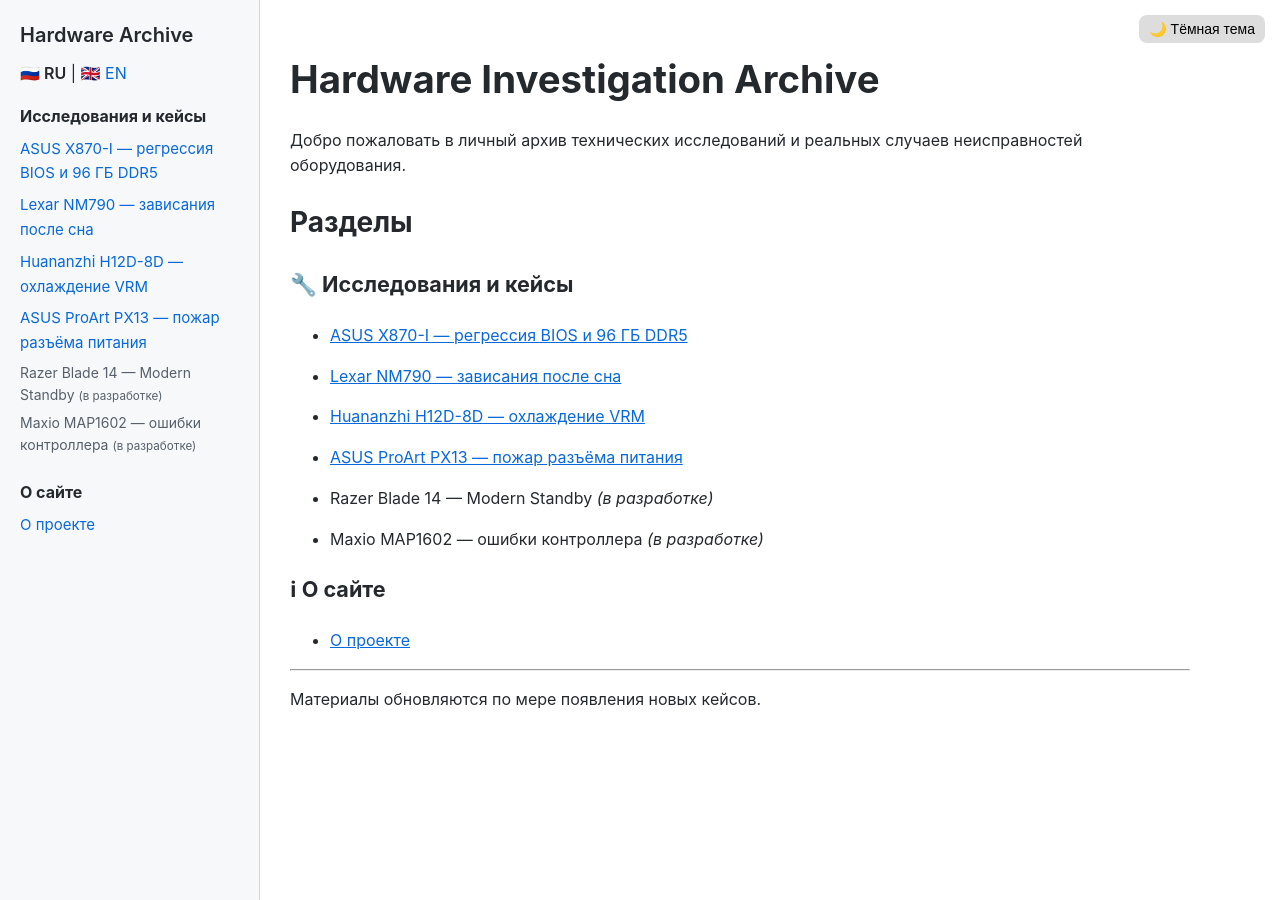
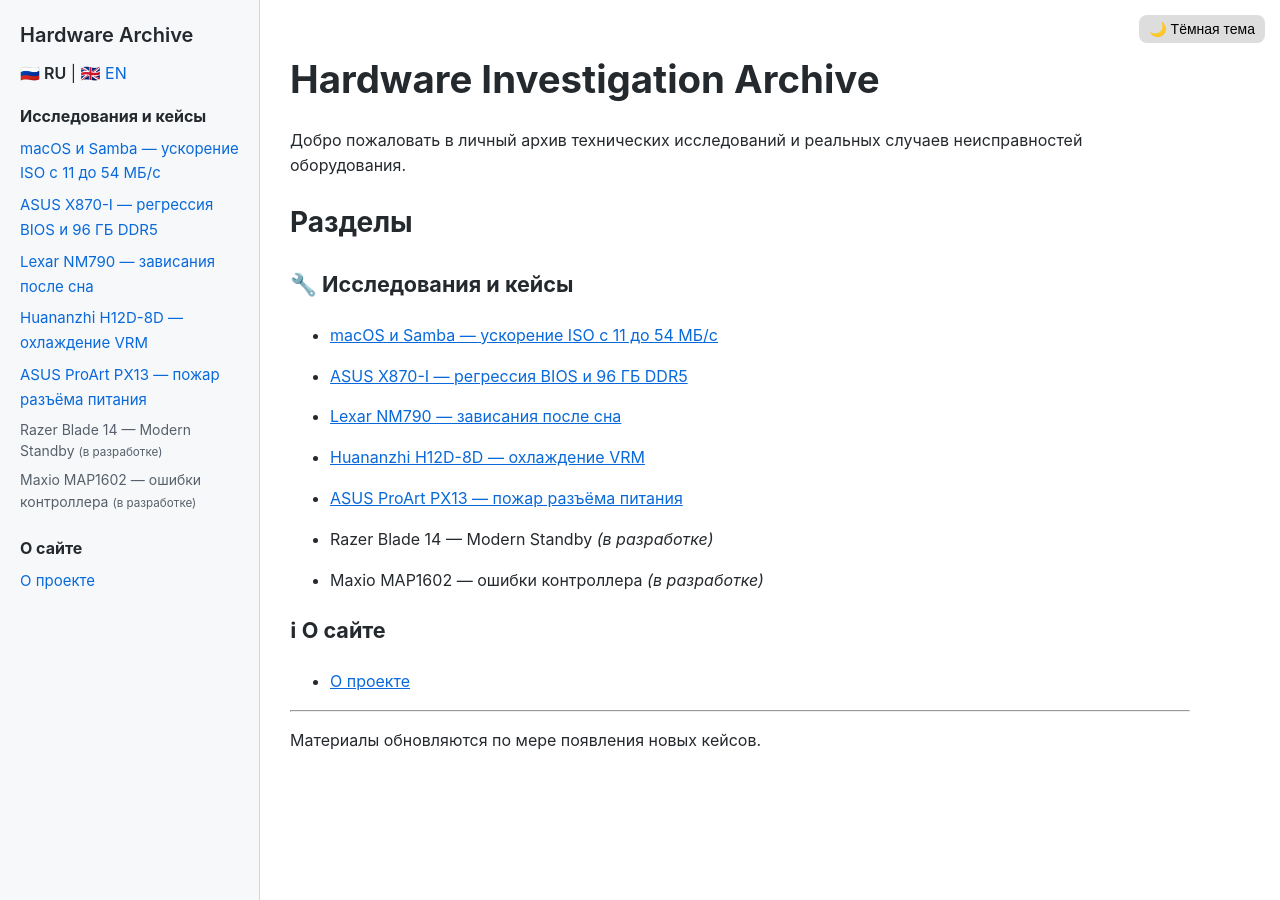
Before and after one commit to ieya100/ieya100.github.io, a Jekyll site: the page built from index.md, in a window 1280 px wide. Built offline with Jekyll 4.4.1, drawn with Linux system fonts in a browser that asks for light colours; comment, search, counter and statistics services are not loaded.

Commit message:
docs: list Samba performance case on homepage

```diff
--- a/_data/cases.yml
+++ b/_data/cases.yml
@@ -1,3 +1,12 @@
+- key: macos-samba-slow-iso-vfs-fruit
+  ru:
+    status: published
+    title: macOS и Samba — ускорение ISO с 11 до 54 МБ/с
+    url: /cases/macos-samba-slow-iso-vfs-fruit.html
+  en:
+    status: draft
+    title: macOS and Samba — slow ISO transfer investigation
+
 - key: asus-x870-i-ddr5
   ru:
     status: published
```
